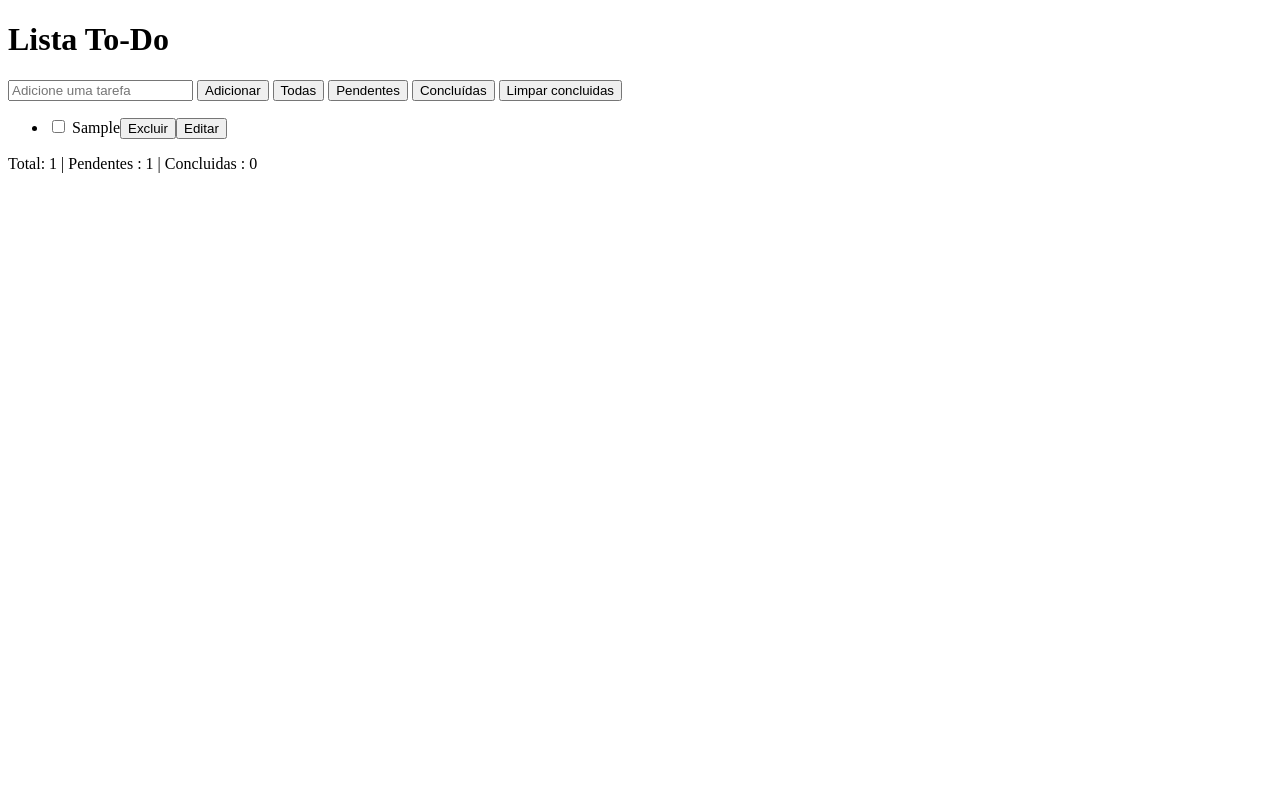
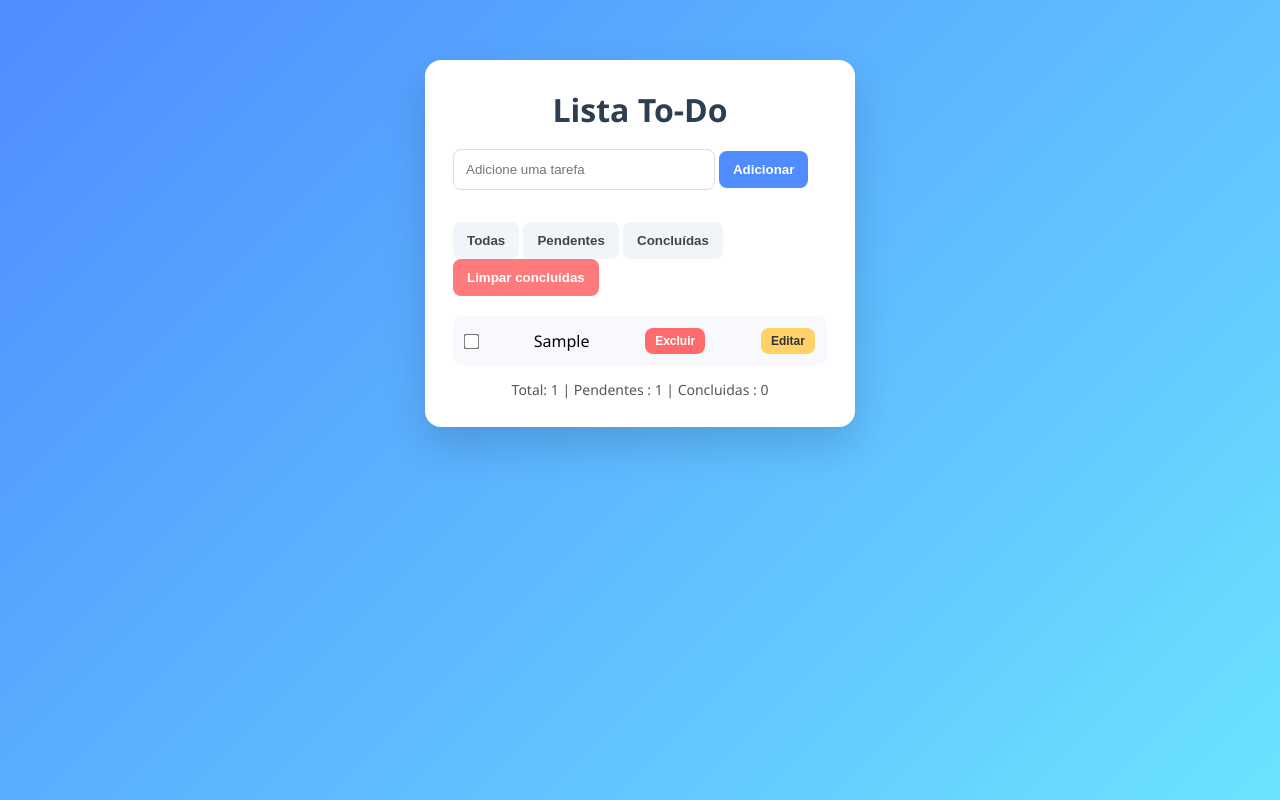
Before and after one commit to italogitt/to-do, a plain HTML site: page index.html in a window 1280 px wide. Both pictures are taken after typing "Sample" into the empty fields and a click on the button "Adicionar". Drawn offline with Linux system fonts and the light colour scheme.

Commit message:
style: adiciona estilização visual ao To-Do app

```diff
--- a/app.js
+++ b/app.js
@@ -131,8 +131,7 @@ function renderizar(){
         }
 
         if (tarefa.concluida === true ){
-            li.style.textDecoration = "line-through"
-            li.style.opacity = "0.6"
+            li.classList.add("concluida")
         } else {
             li.style.textDecoration = "none"
             li.style.opacity = "1"
--- a/index.html
+++ b/index.html
@@ -3,22 +3,31 @@
 <head>
     <meta charset="UTF-8">
     <title>To-Do App</title>
+
+    <link rel="stylesheet" href="style.css">
 </head>
 <body>
+
+    <div class="container">
+
     <h1>Lista To-Do</h1>
 
     <input id="inputTarefa" placeholder="Adicione uma tarefa">
     <button onclick="adicionarTarefa()">Adicionar</button>
 
+    <br><br>
+
     <button onclick="mudarFiltro('todas')">Todas</button>
     <button onclick="mudarFiltro('pendentes')">Pendentes</button>
     <button onclick="mudarFiltro('concluidas')">Concluídas</button>
-        <button onclick="limparConcluidas()">Limpar concluidas</button>
+    <button onclick="limparConcluidas()">Limpar concluídas</button>
 
     <ul id="lista"></ul>
 
     <p id="contador"></p>
 
+    </div>
+
     <script src="app.js"></script>
 </body>
 </html>
--- /dev/null
+++ b/style.css
@@ -0,0 +1,158 @@
+
+* {
+    margin: 0;
+    padding: 0;
+    box-sizing: border-box;
+}
+
+body {
+    font-family: "Segoe UI", Roboto, sans-serif;
+    background: linear-gradient(135deg, #4f8cff, #6be3ff);
+    min-height: 100vh;
+    display: flex;
+    justify-content: center;
+    align-items: flex-start;
+    padding-top: 60px;
+}
+
+.container {
+    background: white;
+    width: 430px;
+    padding: 28px;
+    border-radius: 16px;
+    box-shadow: 0 18px 40px rgba(0,0,0,0.15);
+    animation: fadeIn .5s ease;
+}
+
+@keyframes fadeIn {
+    from {opacity: 0; transform: translateY(15px);}
+    to {opacity: 1; transform: translateY(0);}
+}
+
+h1 {
+    text-align: center;
+    margin-bottom: 18px;
+    color: #2c3e50;
+}
+
+#inputTarefa {
+    width: 70%;
+    padding: 12px;
+    border-radius: 8px;
+    border: 1px solid #ddd;
+    outline: none;
+    transition: .2s;
+}
+
+#inputTarefa:focus {
+    border-color: #4f8cff;
+    box-shadow: 0 0 0 3px rgba(79,140,255,0.15);
+}
+
+button {
+    padding: 11px 14px;
+    border: none;
+    border-radius: 8px;
+    cursor: pointer;
+    font-weight: 600;
+    transition: .2s;
+}
+
+button[onclick="adicionarTarefa()"] {
+    background: #4f8cff;
+    color: white;
+}
+
+button[onclick="adicionarTarefa()"]:hover {
+    background: #2f6fe0;
+}
+
+button[onclick*="mudarFiltro"] {
+    background: #f1f4f9;
+    color: #444;
+    margin-top: 10px;
+}
+
+button[onclick*="mudarFiltro"]:hover {
+    background: #e2e8f5;
+}
+
+button[onclick="limparConcluidas()"] {
+    background: #ff7b7b;
+    color: white;
+}
+
+button[onclick="limparConcluidas()"]:hover {
+    background: #e45555;
+}
+
+ul {
+    list-style: none;
+    margin-top: 20px;
+}
+
+li {
+    background: #f7f9fc;
+    padding: 12px;
+    border-radius: 10px;
+    margin-bottom: 10px;
+    display: flex;
+    align-items: center;
+    justify-content: space-between;
+    gap: 8px;
+    transition: .2s;
+    animation: slideIn .25s ease;
+}
+
+@keyframes slideIn {
+    from {opacity: 0; transform: translateX(-10px);}
+    to {opacity: 1; transform: translateX(0);}
+}
+
+li:hover {
+    background: #eef3ff;
+}
+
+li span {
+    flex: 1;
+}
+
+li input[type="checkbox"] {
+    transform: scale(1.2);
+    cursor: pointer;
+}
+
+li button {
+    padding: 6px 10px;
+    font-size: 12px;
+}
+
+li button:nth-of-type(1) {
+    background: #ff6b6b;
+    color: white;
+}
+
+li button:nth-of-type(1):hover {
+    background: #d94a4a;
+}
+
+li button:nth-of-type(2) {
+    background: #ffd166;
+    color: #333;
+}
+
+li button:nth-of-type(2):hover {
+    background: #e6b84f;
+}
+
+li.concluida {
+    background: #e9fbe9;
+    color: #2e7d32;
+}
+
+#contador {
+    text-align: center;
+    margin-top: 14px;
+    color: #555;
+    font-size: 14px;
+}
```
Lines whose indentation alone changed are shown as unchanged.
